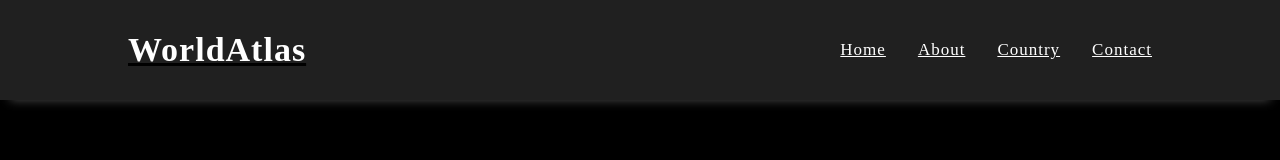
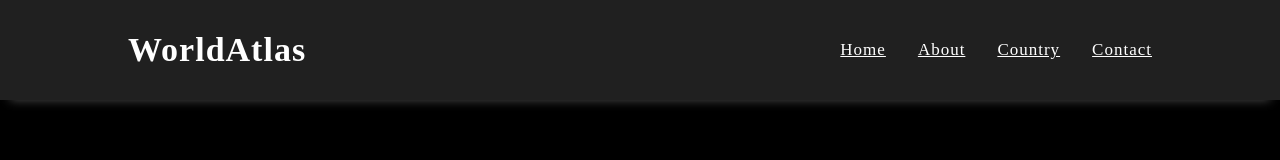
Before and after one commit to Mrsojitra/worldatlas, a React (Vite) app: page / in a window 1280 px wide. Shown: the top 160 px of the page. Built offline with nearby package versions, Linux system fonts and the light colour scheme.

Commit message:
remove underline in worldatlas logo

```diff
--- a/src/App.css
+++ b/src/App.css
@@ -45,6 +45,10 @@ a {
   &:hover {
     color: #2e86c1;
   }
+}
+
+.Logo a {
+  text-decoration: none;
 }
 
 button {
```
